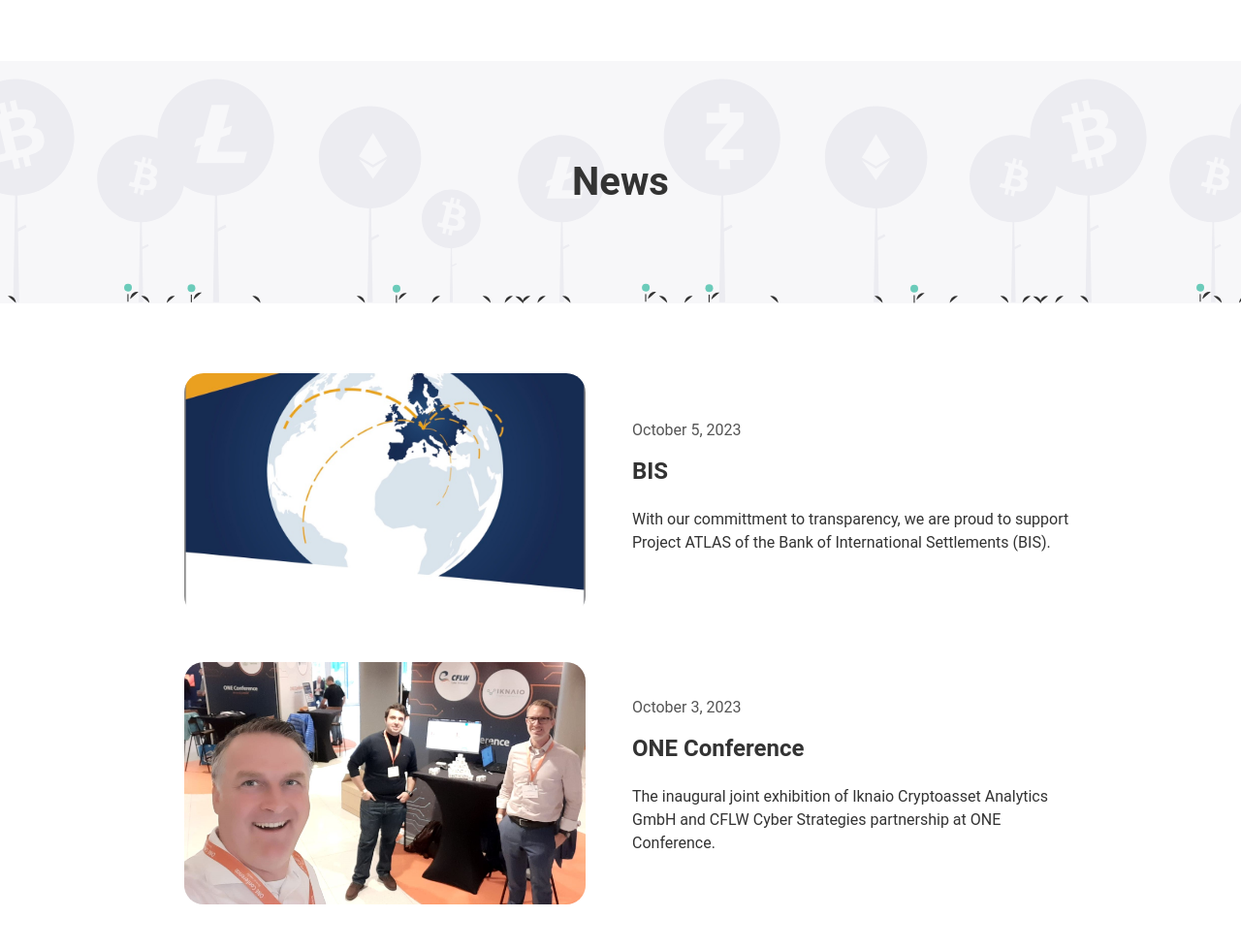
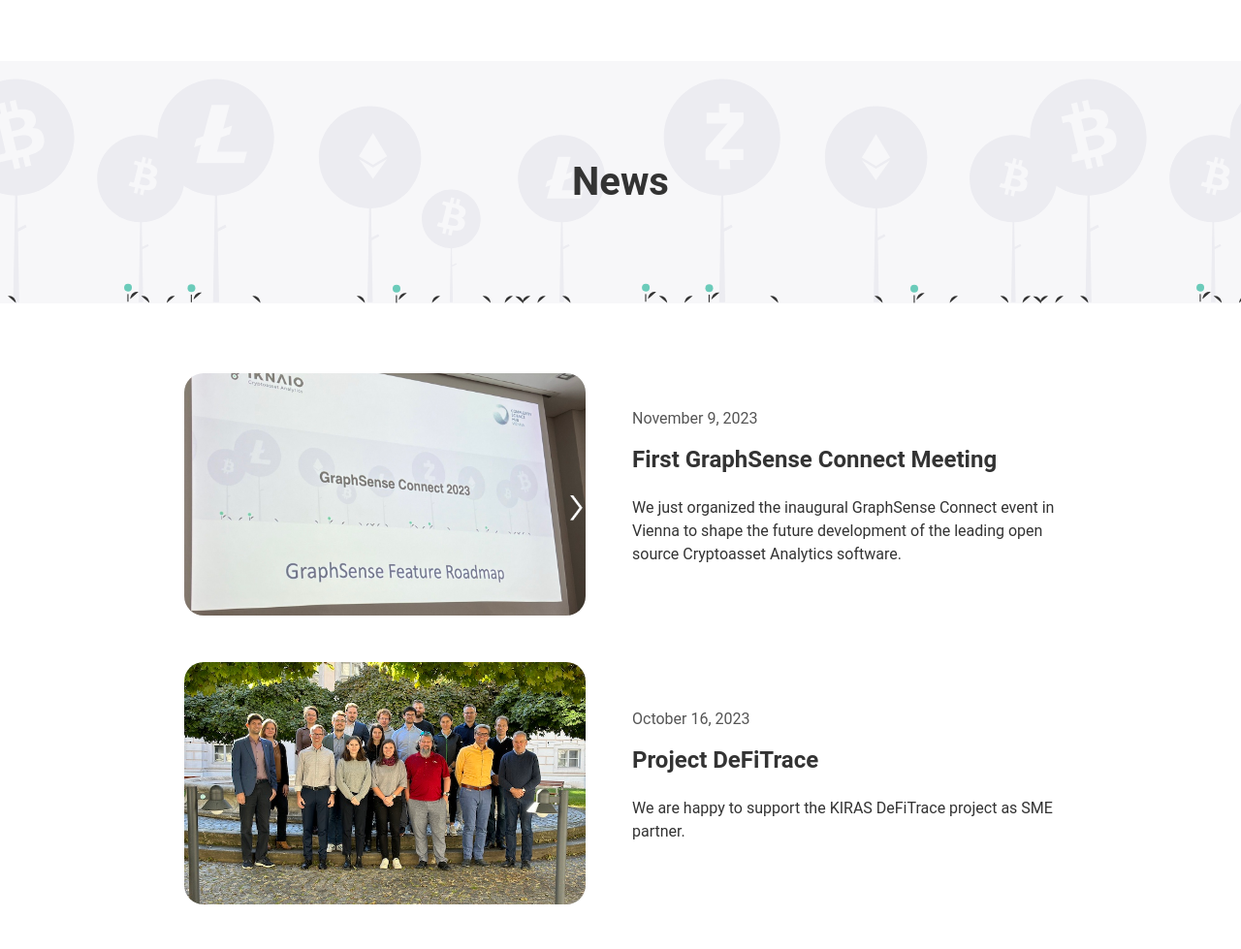
Before and after one commit to iknaio/iknaio.github.io, a Jekyll site: the page built from news.html, in a window 1280 px wide and 1400 px high. Shown: the part 100-1079 px from the top of the window at 97% size. Built offline with Jekyll 4.4.1, drawn with Linux system fonts in a browser that asks for light colours; grey boxes are pictures that could not be loaded.

Commit message:
updated news

```diff
--- a/_posts/2023-10-05-Project-ATLAS.md
+++ b/_posts/2023-10-05-Project-ATLAS.md
@@ -1,6 +1,6 @@
 ---
 layout: page
-title: BIS
+title: BIS Project ATLAS
 image: assets/news/project-atlas-report.jpg
 excerpt: "With our committment to transparency, we are proud to support Project ATLAS of the Bank of International Settlements (BIS)."
 
--- /dev/null
+++ b/_posts/2023-10-16-DeFiTrace.md
@@ -0,0 +1,13 @@
+---
+layout: page
+title: Project DeFiTrace
+image: assets/news/project-defitrace.jpg
+excerpt: "We are happy to support the KIRAS DeFiTrace project as SME partner."
+
+---
+{% responsive_image class: "image-right" path: "assets/news/project-defitrace.jpg" %}
+
+
+Iknaio is pleased to collaborate as an SME partner with the KIRAS DeFiTrace project. This project is focused on developing algorithmic methods to identify illegal transactions within Decentralized Finance (DeFi) systems, which operate across various ledgers. Our contribution will involve devising innovative analytics approaches and providing both data and processing resources.
+
+The [Complexity Science Hub Vienna (CSH)](https://csh.ac.at) coordinates DeFiTrace, with additional support from the [University of Innsbruck](https://uibk.ac.at), as well as the Data Science and Artificial Intelligence group at the [AIT Austrian Institute of Technology](https://ait.ac.at). We are also delighted to see involvement from a diverse group of stakeholders, including the Austrian Federal Ministry of Interior, the Ministry of Finance, the Ministry of Justice, the Financial Market Authority, the Austrian Central Bank, and the Bavarian Central Office for the Prosecution of Cybercrime.
--- /dev/null
+++ b/_posts/2023-11-09-GraphSense-Connect.md
@@ -0,0 +1,18 @@
+---
+layout: page
+title: First GraphSense Connect Meeting
+image: assets/news/graphsense-connect.jpg
+excerpt: "We just organized the inaugural GraphSense Connect event in Vienna to shape the future development of the leading open source Cryptoasset Analytics software."
+
+---
+{% responsive_image class: "image-right" path: "assets/news/graphsense-connect.jpg" %}
+
+On Nov. 9th, the [Complexity Science Hub Vienna](https://csh.ac.at) hosted our first [GraphSense Connect meeting](https://www.ikna.io/events/gsconnect2023.html).
+
+Open source, collaboration, and co-creation are fundamental principles that have driven the development of the [GraphSense Cryptoasset Analytics platform](https://graphsense.org) over the years.
+
+The the goal of that event was to further this vision, aiming to connect users, developers, and stakeholders. It offers a dynamic forum to discuss ongoing initiatives and to collaboratively determine the future direction of the GraphSense platform.
+
+The entire GraphSense core development team, along with users and stakeholders from all core partners, were in Vienna, contributing to the success of this great event.
+
+Given the success, we will certainly organize GraphSense Connect 2024.
```
Also changed, not shown: assets/news/graphsense-connect.jpg (added), assets/news/project-defitrace.jpg (added).
